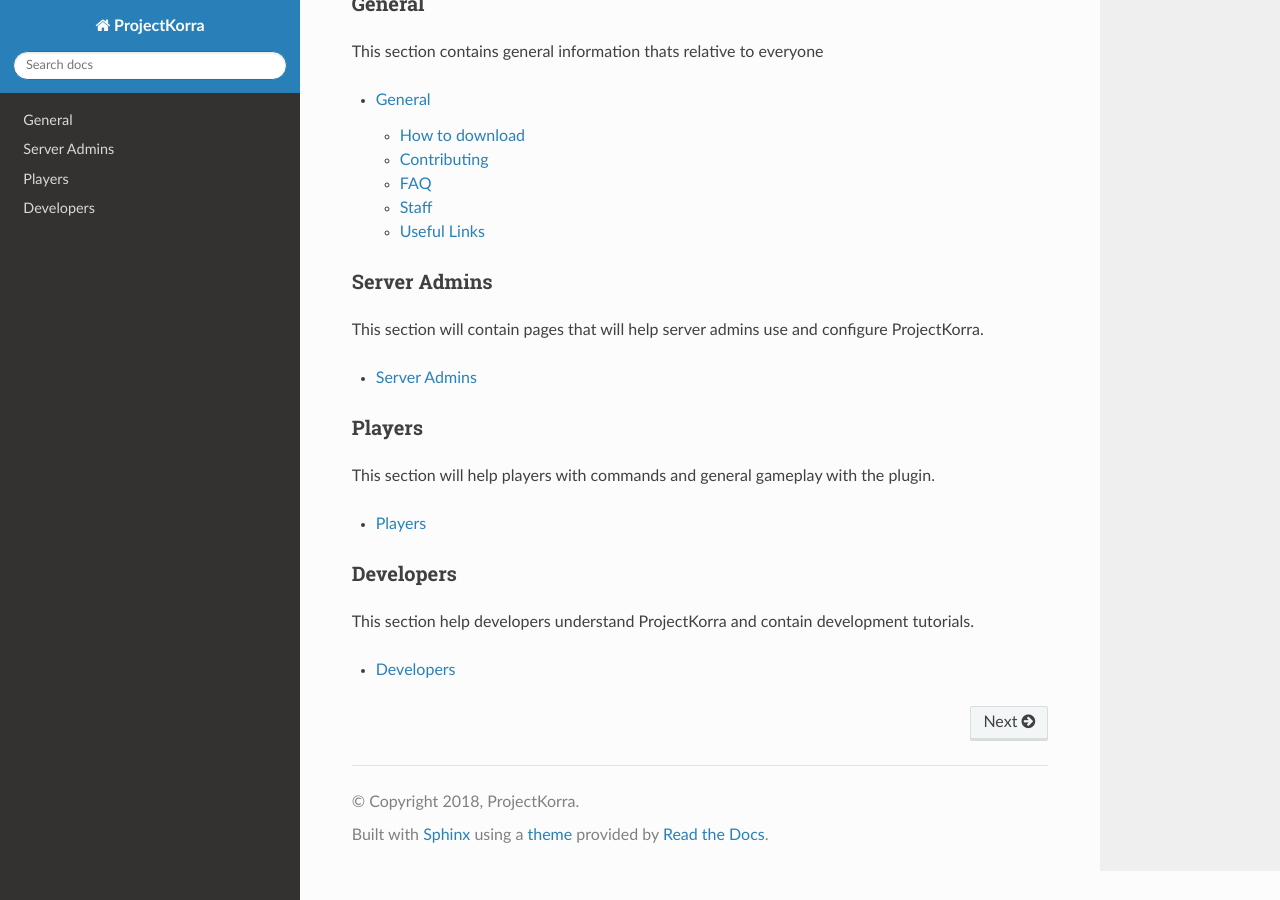
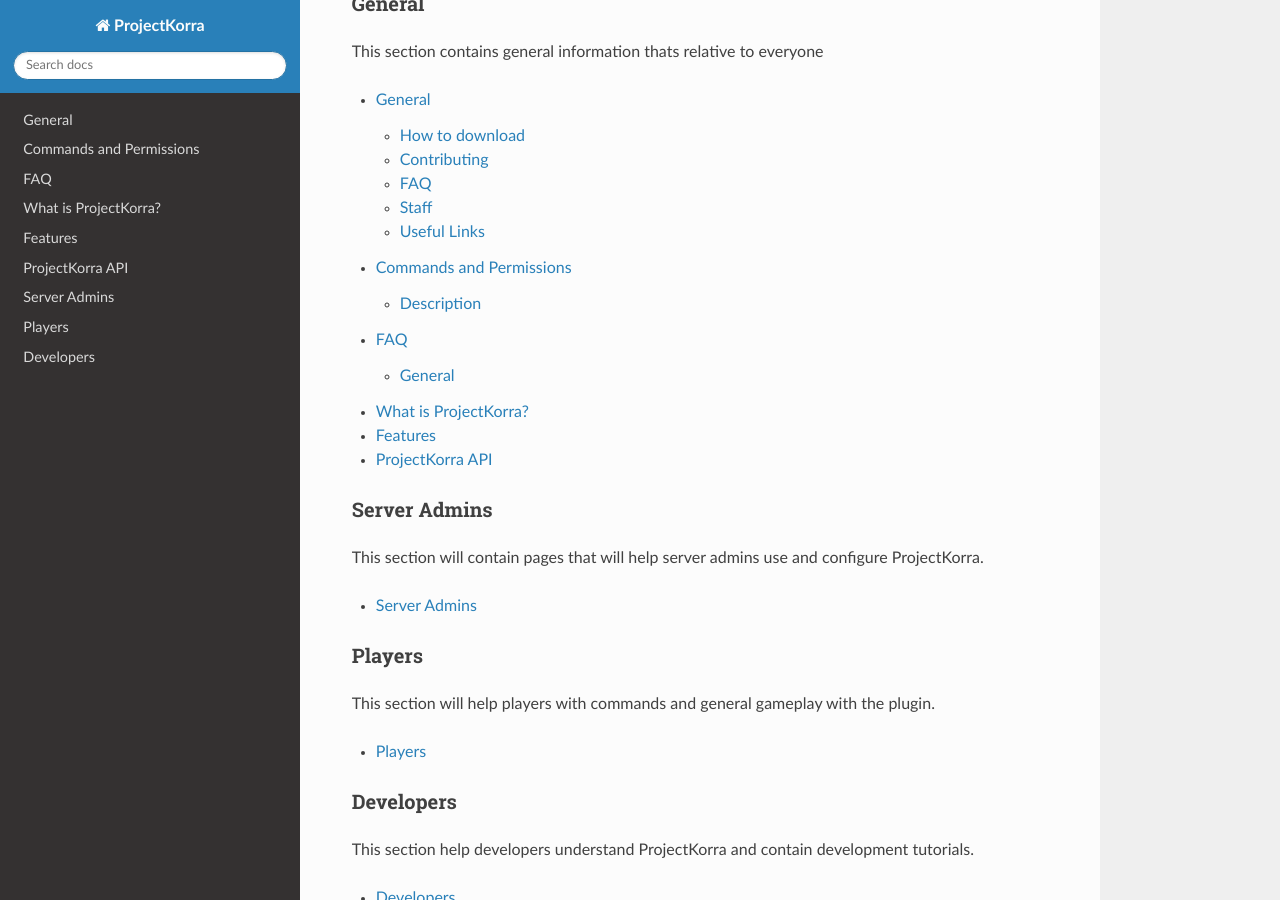
Before and after one commit to ProjectKorra/ProjectKorraWiki, a Sphinx documentation site: the page built from source/index.rst, in a window 1280 px wide and 900 px high, scrolled down 590 px. Built offline with Sphinx 7.4.7 and the Read the Docs theme 2.0.0, drawn with Linux system fonts in a browser that asks for light colours.

Commit message:
Added pages to the tree
(I hope I did this right): I added commands, faq, and pkcore pages to the tree. We can move things around later, but I'd like to confirm this is the way to add pages.

```diff
--- a/source/index.rst
+++ b/source/index.rst
@@ -18,6 +18,9 @@
     :maxdepth: 2
 
     general/index
+    general/commands
+    general/faq
+    general/pkcore
 
 Server Admins
 --------------
```
